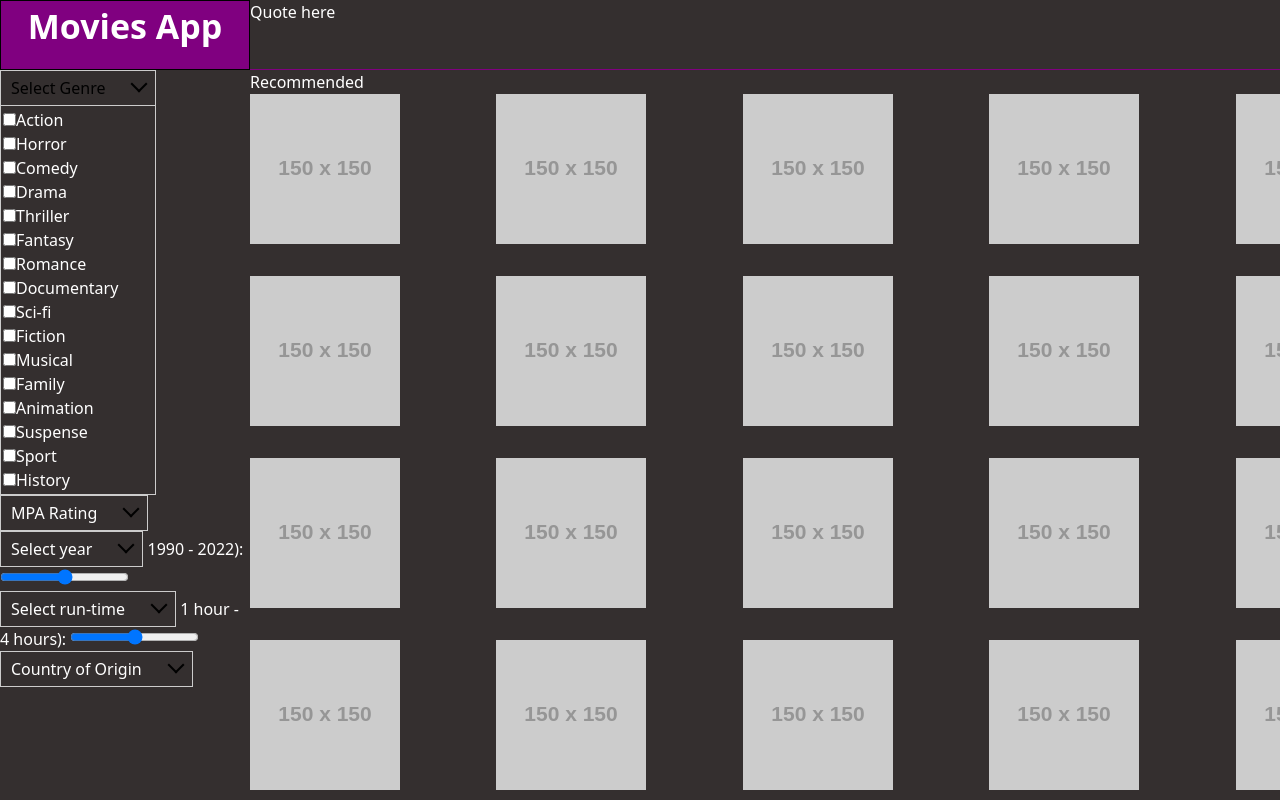
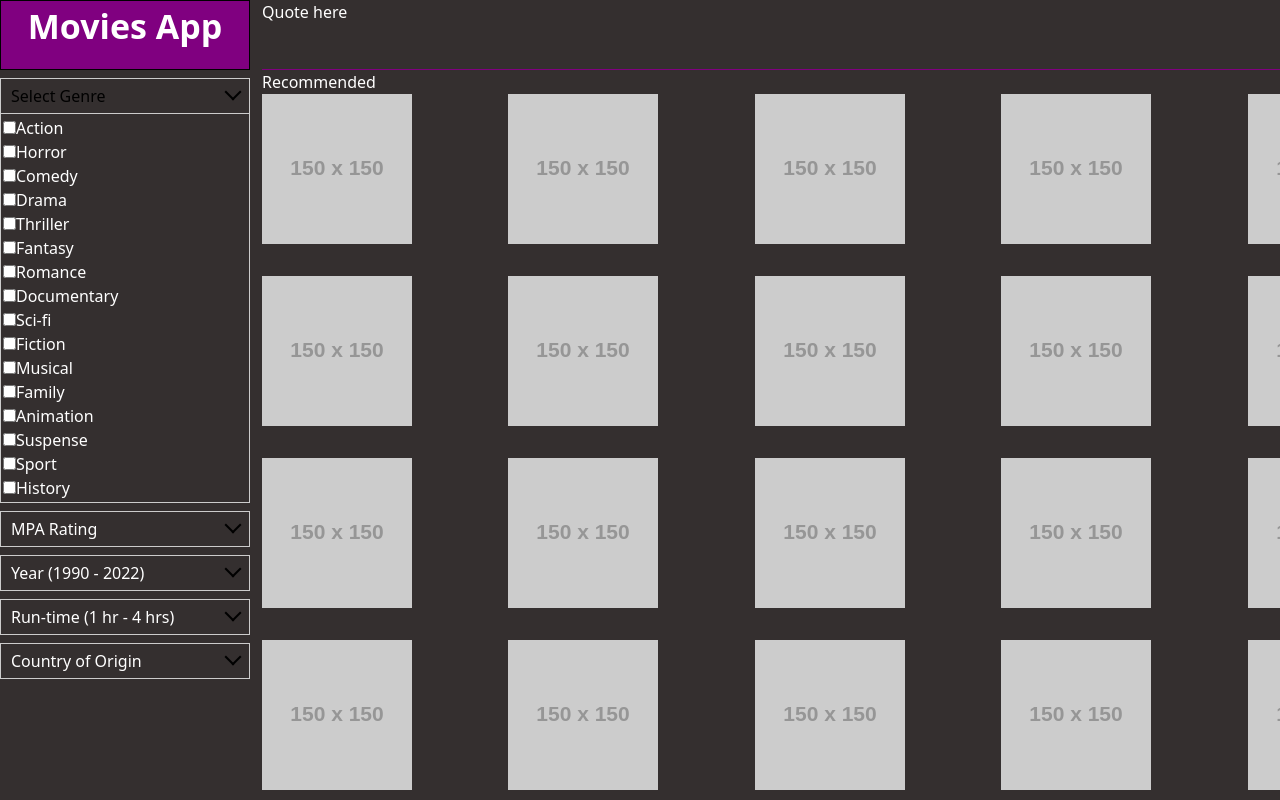
Before and after one commit to VladaBolotova/Movie-App, a plain HTML site: page index.html in a window 1280 px wide. Both pictures are taken after a click on the element "Select Genre". Shown: the top 800 px of the page. Drawn offline with nearby package versions, Linux system fonts and the light colour scheme; placeholder pictures from the web are drawn by us.

Commit message:
adding html

```diff
--- a/assets/script.js
+++ b/assets/script.js
@@ -5,9 +5,25 @@ for(i=0;i<checkList.length;i++){
 	var anchor = checkList[i].querySelector('.anchor');
 	anchor.addEventListener('click', function(event){
 		//event listener "local" scope - scope 3
-		if (event.target.parentElement.classList.contains('visible'))
-		event.target.parentElement.classList.remove('visible');
-		else
-		event.target.parentElement.classList.add('visible');
+		if (event.target.parentElement.classList.contains('visible')){
+			event.target.parentElement.classList.remove('visible');
+			// if there is an input with a type range then add a class with display none
+
+		}else{
+			event.target.parentElement.classList.add('visible');
+			// if there is an input with a type range then remove the class with display none
+		}
 	})
 }
+
+$(".range-selector").click(function(){
+	var range=$(this).children("input")[0];
+	if($(range).hasClass("hidden")){
+		$(range).removeClass("hidden");
+	}else{
+		$(range).addClass("hidden");
+
+	}
+
+
+})
--- a/assets/style.css
+++ b/assets/style.css
@@ -111,3 +111,7 @@
 .dropdown-check-list.visible .items {
   display: block;
 }
+
+.hidden{
+  display: none;
+}
--- a/index.html
+++ b/index.html
@@ -8,11 +8,11 @@
     <link rel="stylesheet" href="./assets/style.css" />
 </head>
 <body class="flex">
-  <aside>
-    <div id="filters-container">
+  <aside class="flex flex-col">
+    <div id="filters-container" class="flex flex-col justify-center pr-3">
       <h1 id="title">Movies App</h1>
-      <div class="Genre d-check dropdown-check-list" tabindex="100">
-          <span id="genre" class="anchor">Select Genre</span>
+      <div class="Genre d-check dropdown-check-list my-2 w-full" tabindex="100">
+          <span id="genre" class="anchor w-full ">Select Genre</span>
           <ul class="items">
             <li><input type="checkbox" />Action </li>
             <li><input type="checkbox" />Horror</li>
@@ -35,8 +35,8 @@
 
       </div>
 
-      <div class="Rating d-check dropdown-check-list" tabindex="100">
-          <span id="mpa" class="anchor">MPA Rating</span>
+      <div class="Rating d-check dropdown-check-list mb-2 w-full" tabindex="100">
+          <span id="mpa" class="anchor w-full">MPA Rating</span>
           <ul class="items">
             <li><input type="checkbox" />G </li>
             <li><input type="checkbox" />PG</li>
@@ -51,22 +51,22 @@
 
       <!-- //RANGE FOR THE YEARS AND RUN TIME -->
 
-      <div id="releas-date d-check" class="dropdown-check-list" tabindex="100">
-          <span id="releas" class="anchor">Select year</span>
-          <label for="points">  1990 - 2022):</label>
-          <input type="range" id="points" name="points" min="0" max="10">
+      <div id="releas-date " class="dropdown-check-list d-check range-selector mb-2 w-full" tabindex="100">
+          <span id="releas" class="anchor w-full"> Year (1990 - 2022)</span>
+
+          <input  class="hidden" type="range" id="points" name="points" min="0" max="10">
 
       </div>
 
-      <div id="run-time d-check" class="dropdown-check-list" tabindex="100">
-        <span id="runtime" class="anchor">Select run-time</span>
-        <label for="points">  1 hour - 4 hours):</label>
-        <input type="range" id="points" name="points" min="0" max="10">
+      <div id="run-time " class="dropdown-check-list d-check range-selector mb-2 w-full" tabindex="100">
+        <span id="runtime" class="anchor w-full"> Run-time (1 hr - 4 hrs)</span>
+
+        <input class="hidden" type="range" id="points" name="points" min="0" max="10">
 
     </div>
 
-      <div id="country d-check" class="dropdown-check-list" tabindex="100">
-          <span id="country" class="anchor">Country of Origin</span>
+      <div id="country " class="dropdown-check-list d-check mb-2 w-full" tabindex="100">
+          <span id="country" class="anchor w-full">Country of Origin</span>
           <ul class="items">
             <li><input type="checkbox" />France </li>
             <li><input type="checkbox" />Spain</li>
@@ -186,10 +186,15 @@
 
 
 
+  <script
+  src="https://code.jquery.com/jquery-3.5.1.min.js"
+  integrity="sha256-9/aliU8dGd2tb6OSsuzixeV4y/faTqgFtohetphbbj0="
+  crossorigin="anonymous"
+></script>
+<script src="https://cdn.tailwindcss.com"></script>
+<script src="./assets/script.js"></script>
+
+</body>
 
 
-
-</body>
-<script src="https://cdn.tailwindcss.com"></script>
-<script src="./assets/script.js"></script>
 </html>
```
